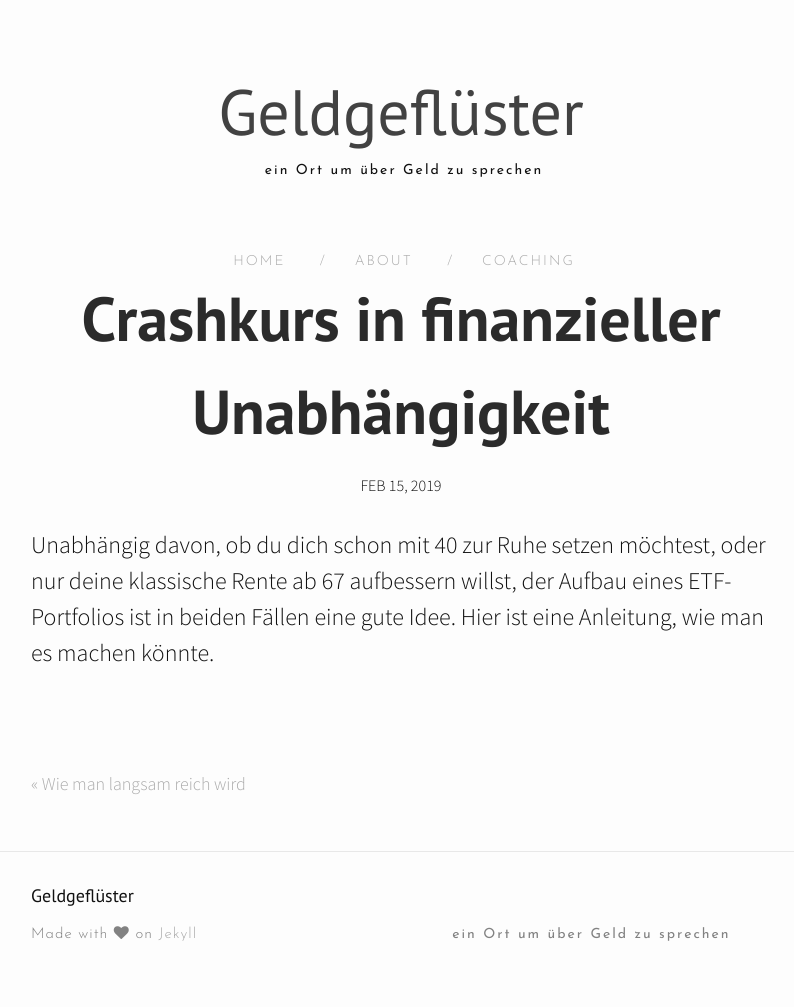
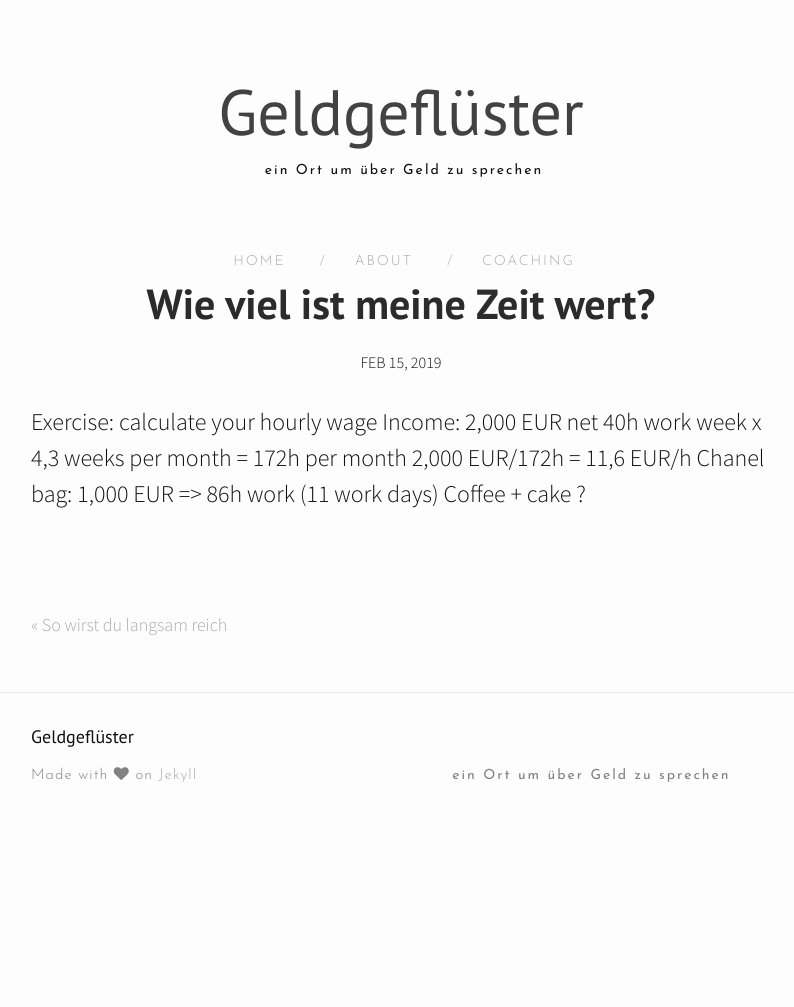
Before and after one commit to rikezahnpasta/rikezahnpasta.github.io, a Jekyll site: the page built from _posts/2019-02-15-PlanungETFEinkommen.md, in a window 1280 px wide. Shown: the whole page, without its empty margins (239-1033 px from the left). Built offline with Jekyll 4.4.1, drawn with Linux system fonts in a browser that asks for light colours; nearby versions of some CDN libraries; after the commit the page ends 900 px from its top, so only the background shows below that.

Commit message:
Change post title font

```diff
--- a/_posts/2019-01-27-Wie man langsam reich wird.md
+++ b/_posts/2019-01-27-Wie man langsam reich wird.md
@@ -1,6 +1,6 @@
 ---
 layout: post
-title:  "Wie man langsam reich wird"
+title:  "So wirst du langsam reich"
 date:   2019-01-27 12:09:53 +0100
 categories: ETF, Sparen
 ---
--- a/_posts/2019-02-15-PlanungETFEinkommen.md
+++ b/_posts/2019-02-15-PlanungETFEinkommen.md
@@ -1,8 +1,13 @@
 ---
 layout: post
-title:  "Crashkurs in finanzieller Unabhängigkeit"
+title:  "Wie viel ist meine Zeit wert?"
 date:   2019-02-15 12:09:53 +0100
 categories: ETF, Sparen
 ---
 
-Unabhängig davon, ob du dich schon mit 40 zur Ruhe setzen möchtest, oder nur deine klassische Rente ab 67 aufbessern willst, der Aufbau eines ETF-Portfolios ist in beiden Fällen eine gute Idee. Hier ist eine Anleitung, wie man es machen könnte.
+Exercise: calculate your hourly wage
+Income: 2,000 EUR net
+40h work week x 4,3 weeks per month = 172h per month
+2,000 EUR/172h = 11,6 EUR/h
+Chanel bag: 1,000 EUR => 86h work (11 work days)
+Coffee + cake ?
--- a/css/style.scss
+++ b/css/style.scss
@@ -512,7 +512,7 @@ pre {
   margin-bottom: $spacing-unit;
 }
 .post-title {
-  font-size: 62px;
+  font-size: 42px;
 
   text-align: center;
   font-family: "PT Sans";
```
